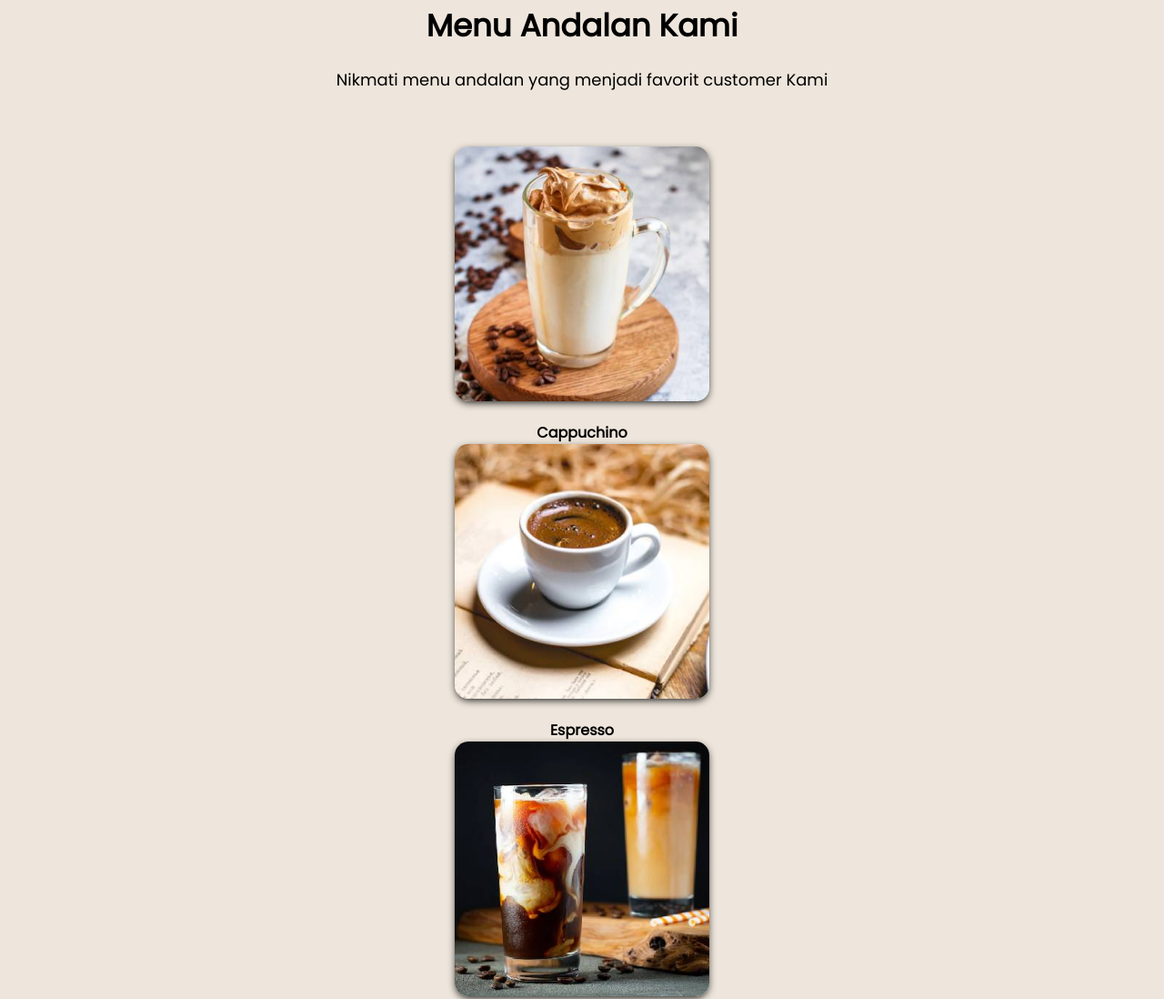
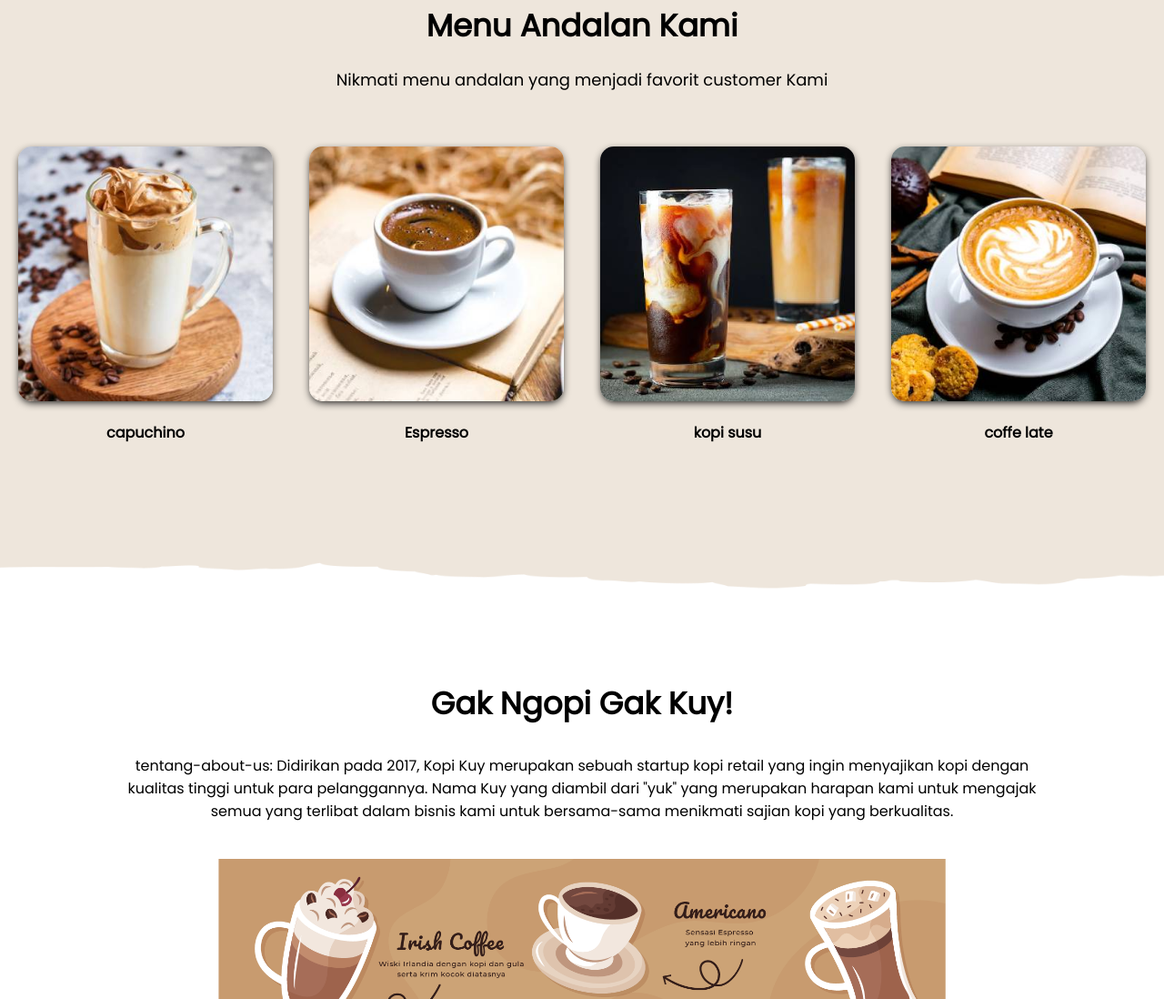
Before and after one commit to adityor6/web, a plain HTML site: page index.html in a window 1280 px wide. Shown: the part 771-1869 px from the top of the page at 91% size. Drawn offline with Linux system fonts and the light colour scheme.

Commit message:
update tampilan

```diff
--- a/index.html
+++ b/index.html
@@ -65,23 +65,27 @@
 
             </p>
             <div class="produk">
-                <img src="images/produk/product_capuchino.jpg
-                " alt="">
+                <img src="images/produk/product_capuchino.jpg" alt="">
                 <p>
-                    Cappuchino
+                    capuchino
                 </p>
-                <img src="images/produk/product_espresso.jpg" " alt="">
+            </div>
+            <div class="produk">
+                <img src="images/produk/product_espresso.jpg" alt="">
                 <p>
                     Espresso
                 </p>
-                <img src=" images/produk/product_kopi_susu.jpg" alt="">
+            </div>
+            <div class="produk">
+                <img src="images/produk/product_kopi_susu.jpg" alt="">
                 <p>
-                    Kopi Susu
+                    kopi susu
                 </p>
-
+            </div>
+            <div class="produk">
                 <img src="images/produk/product_latte.jpg" alt="">
                 <p>
-                    Cafe Latte
+                    coffe late
                 </p>
             </div>
         </section>
```
